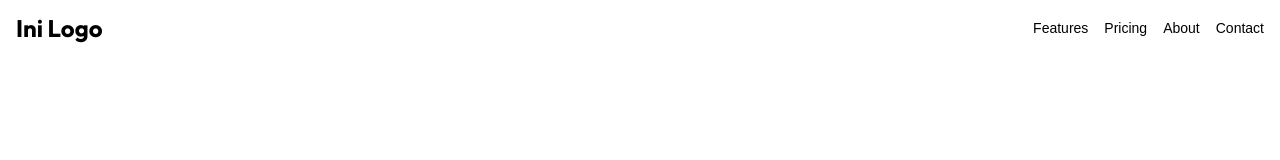
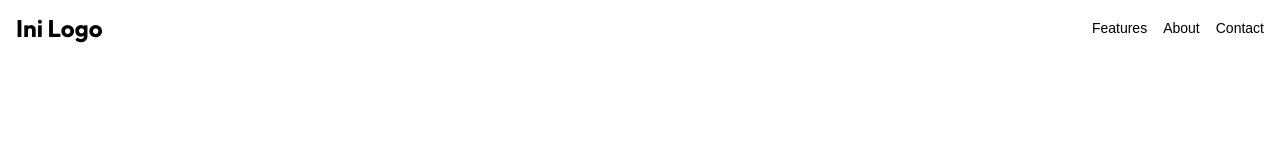
Before and after one commit to ramadityo/kamus-gen-z-frontend, a Next.js app: page / in a window 1280 px wide. Shown: the top 160 px of the page. Built offline with nearby package versions, Linux system fonts and the light colour scheme; what @catppuccin/tailwindcss would draw is missing.

Commit message:
deleting unnecessary links

```diff
--- a/src/app/page.js
+++ b/src/app/page.js
@@ -18,9 +18,6 @@ export default function Home() {
                 <nav className="ml-auto flex gap-4 sm:gap-6">
                     <Link className="text-sm font-medium hover:underline underline-offset-4" href="#">
                         Features
-                    </Link>
-                    <Link className="text-sm font-medium hover:underline underline-offset-4" href="#">
-                        Pricing
                     </Link>
                     <Link className="text-sm font-medium hover:underline underline-offset-4" href="#">
                         About
```
